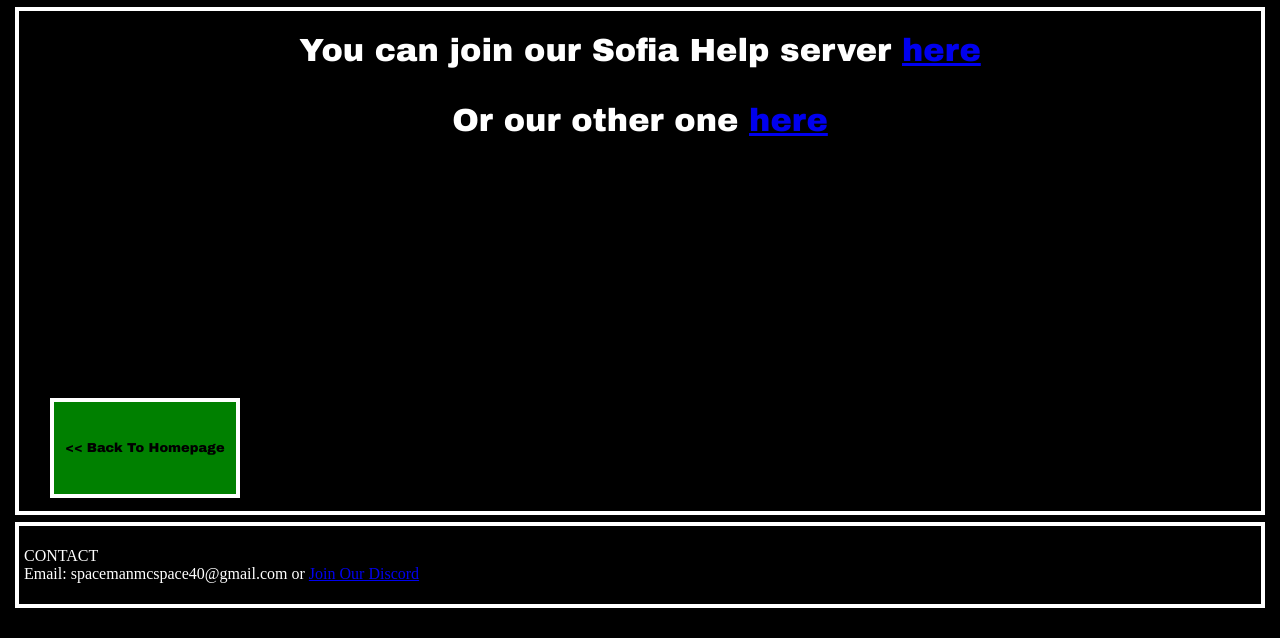
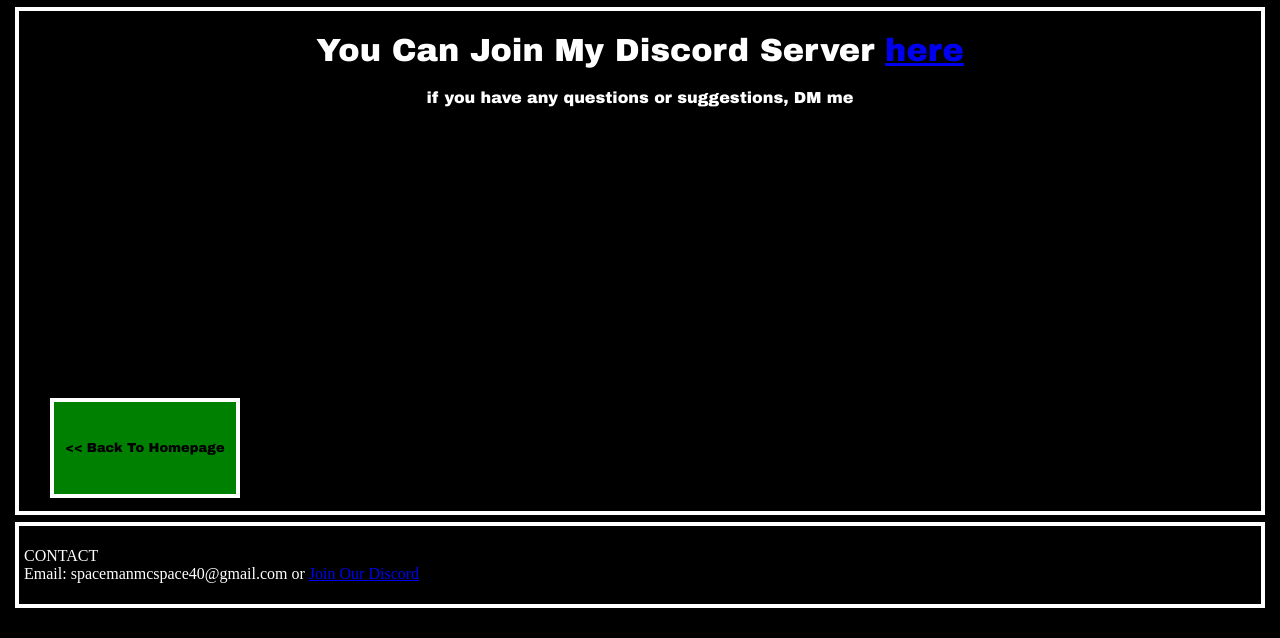
Before and after one commit to MightySpaceman/SofiaTheCatBot, a plain HTML site: page invite.html in a window 1280 px wide. Shown: the part 162-800 px from the top of the page. Drawn offline with Linux system fonts and the light colour scheme.

Commit message:
Update invite.html

```diff
--- a/invite.html
+++ b/invite.html
@@ -68,8 +68,8 @@ background-color: green;
 </div>
 <div class="information">
 <div class="server1">
-<h1>You can join our Sofia Help server <a href="discordlink">here</a><br/><br/>
-Or our other one <a href="https://discord.gg/3rHvV4X9n8">here</a></h1>
+<h1>You Can Join My Discord Server <a href="https://discord.gg/sbX3ERBtgN">here</a></h1>
+<p>if you have any questions or suggestions, DM me<p/>
 <div class="widget1 widget">
 <div class="backbutton">
 <a href="sofia.html">
```
